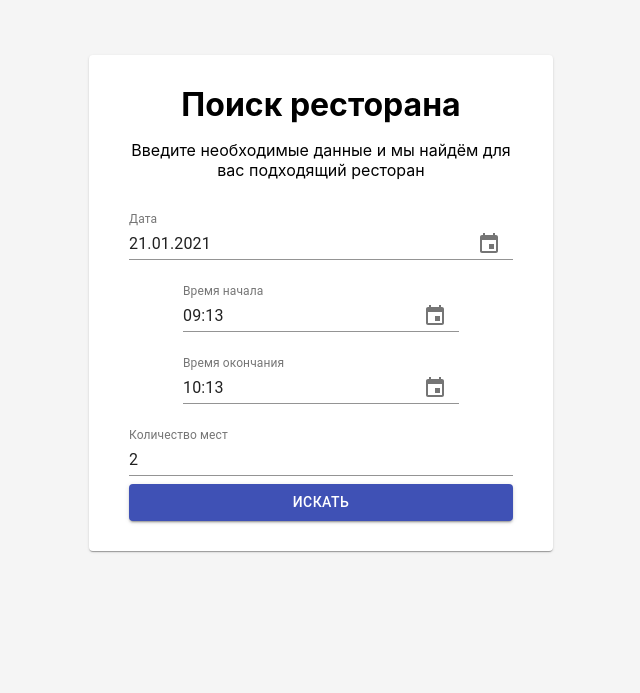
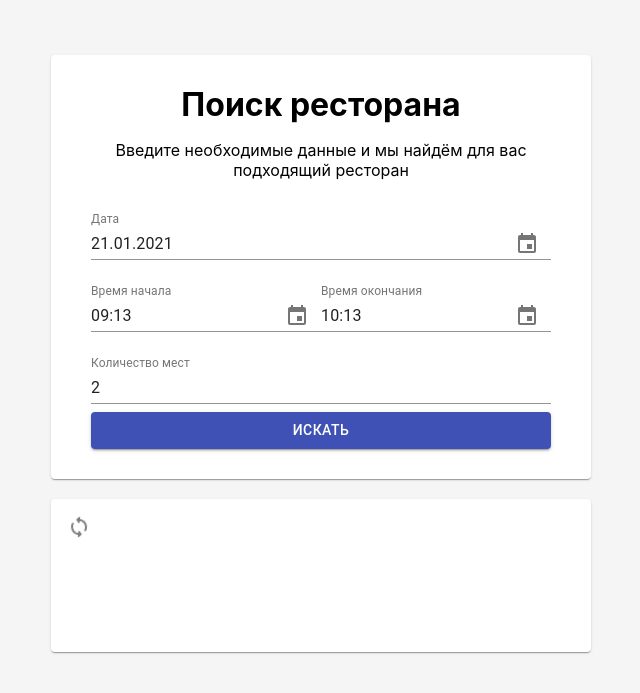
Before and after one commit to FacelessLord/web-dhtml-project, a React (Create React App) app: page / in a window 1280 px wide. Shown: the part 105-798 px from the top of the page, without its empty margins (319-959 px from the left). Built offline with nearby package versions, Linux system fonts and the light colour scheme.

Commit message:
Restaurant card rendering

```diff
--- a/package.json
+++ b/package.json
@@ -5,6 +5,7 @@
   "dependencies": {
     "@date-io/moment": "^1.3.13",
     "@material-ui/core": "^4.11.2",
+    "@material-ui/icons": "^4.11.2",
     "@material-ui/pickers": "^3.2.10",
     "@opuscapita/react-dates": "^0.5.14",
     "@opuscapita/react-datetime": "^3.7.2",
--- a/src/App.css
+++ b/src/App.css
@@ -32,21 +32,57 @@ body {
     color: #61dafb;
 }
 
-@keyframes App-logo-spin {
+@keyframes spin {
     from {
         transform: rotate(0deg);
     }
     to {
-        transform: rotate(360deg);
+        transform: rotate(-360deg);
     }
 }
 
 .form {
-    max-width: 30vw;
-    margin: 20vh auto;
+    max-width: 460px;
+    margin: 20vh auto 0;
     padding: 30px 40px 30px;
     /*border: solid 0;*/
     background: white;
     border-radius: 4px;
     box-shadow: 0px 2px 1px -1px rgba(0, 0, 0, 0.2), 0px 1px 1px 0px rgba(0, 0, 0, 0.14), 0px 1px 3px 0px rgba(0, 0, 0, 0.12);
 }
+
+.datepicker {
+    max-width: 100%;
+}
+
+.expandButton.expandButton.expandButton {
+    position: relative;
+    margin-right: 0;
+    margin-left: auto;
+}
+
+.restaurantInfo.restaurantInfo {
+    text-align: left;
+    align-items: flex-start;
+}
+
+.restaurantImage {
+    margin: 16px 0 16px 16px;
+    min-height: 120px;
+    min-width: 160px;
+}
+
+.restaurantCards {
+    margin-bottom: 160px;
+}
+
+.loadingIcon {
+    color: rgba(0, 0, 0, .5)
+}
+
+
+@media (prefers-reduced-motion: no-preference) {
+    .spin {
+        animation: spin infinite 1s linear;
+    }
+}
--- a/src/App.tsx
+++ b/src/App.tsx
@@ -1,15 +1,17 @@
-import React from 'react';
+import React, {useState} from 'react';
 import './App.css';
 import {BrowserRouter, Switch, Route, Link} from "react-router-dom";
 import {SearchPage} from "./SearchPage";
+import {Restaurant} from "./common";
 
 function App() {
+  const [searchResults, setSearchResults] = useState<Restaurant[]>([])
   return (
     <div className="App">
       <BrowserRouter>
         <Switch>
           <Route path={"/"}>
-            <SearchPage/>
+            <SearchPage setSearchResults={setSearchResults}/>
           </Route>
         </Switch>
       </BrowserRouter>
--- a/src/SearchPage.tsx
+++ b/src/SearchPage.tsx
@@ -1,17 +1,34 @@
-import React from "react";
-import {Button, CardHeader, Grid, TextField} from "@material-ui/core";
+import React, {useState} from "react";
+import {
+  Button,
+  Card,
+  CardHeader, CardMedia, createStyles,
+  Grid, makeStyles,
+  TextField, Theme
+} from "@material-ui/core";
 import {KeyboardDatePicker, KeyboardTimePicker, MuiPickersUtilsProvider} from "@material-ui/pickers";
 import {MaterialUiPickersDate} from "@material-ui/pickers/typings/date";
 import MomentUtils from "@date-io/moment";
 import moment, {Moment} from "moment";
+import {Host, Restaurant} from "./common";
+import {Link} from "react-router-dom";
+import "./restaurant_card.css"
+import {red} from "@material-ui/core/colors";
+import {LoopRounded} from "@material-ui/icons";
+
+interface SearchPageProps {
+  setSearchResults: (r: Restaurant[]) => void;
+}
 
 class SearchPageState {
   startDatetime: Moment = moment();
   endDatetime: Moment = moment().add(1, "hour");
   seatsCount: number = 2;
+  restaurants: Restaurant[] = [];
+  state: "await" | "loading" | "loaded" | "errored" = "loading"
 }
 
-export class SearchPage extends React.Component<{}, SearchPageState> {
+export class SearchPage extends React.Component<SearchPageProps, SearchPageState> {
   state: SearchPageState = new SearchPageState();
 
   componentDidMount() {
@@ -26,11 +43,13 @@ export class SearchPage extends React.Component<{}, SearchPageState> {
   render() {
     return <div className={"background"}>
       <div className={"form"}>
+        <Link id={"resultsLink"} style={{display: "none"}} to={"/results"}>Results</Link>
         <MuiPickersUtilsProvider utils={MomentUtils}>
-          <Grid container justify="center" direction={"column"}>
+          <Grid container justify="space-around" direction={"column"}>
             <h1>Поиск ресторана</h1>
             <p>Введите необходимые данные и мы найдём для вас подходящий ресторан</p>
             <KeyboardDatePicker
+              className={"datepicker"}
               margin="normal"
               id="date-picker-dialog"
               label="Дата"
@@ -50,7 +69,7 @@ export class SearchPage extends React.Component<{}, SearchPageState> {
                 'aria-label': 'change date',
               }}
             />
-            <Grid container justify="space-around">
+            <Grid container wrap={"nowrap"} justify="space-evenly" direction={"row"}>
               <KeyboardTimePicker
                 margin="normal"
                 id="time-picker"
@@ -59,7 +78,11 @@ export class SearchPage extends React.Component<{}, SearchPageState> {
                 ampm={false}
                 value={this.state.startDatetime}
                 onChange={(startDatetime: MaterialUiPickersDate) => {
-                  if (startDatetime) this.setState({startDatetime})
+                  if (startDatetime)
+                    if (startDatetime.isAfter(this.state.startDatetime))
+                      this.setState({startDatetime, endDatetime: startDatetime.clone().add(30, 'minutes')})
+                    else
+                      this.setState({startDatetime})
                 }}
                 KeyboardButtonProps={{
                   'aria-label': 'change time',
@@ -72,13 +95,16 @@ export class SearchPage extends React.Component<{}, SearchPageState> {
                 ampm={false}
                 value={this.state.endDatetime}
                 onChange={(endDatetime: MaterialUiPickersDate) => {
-                  if (endDatetime && endDatetime.isAfter(this.state.startDatetime))
-                    this.setState({endDatetime})
+                  if (endDatetime)
+                    if (!endDatetime.isAfter(this.state.startDatetime))
+                      this.setState({endDatetime, startDatetime: endDatetime.clone().add(-30, 'minutes')})
+                    else
+                      this.setState({endDatetime})
                 }}
                 KeyboardButtonProps={{
                   'aria-label': 'change time',
-                }}
-              /></Grid>
+                }}/>
+            </Grid>
             <TextField
               margin="normal"
               id="seat-count"
@@ -91,15 +117,98 @@ export class SearchPage extends React.Component<{}, SearchPageState> {
               }}/>
             <Button variant="contained" color="primary" onClick={e => {
               console.log(this.state.startDatetime.format(this.DATEFORMAT))
-              fetch(`http://127.0.0.1:5000/search?startDatetime=${this.state.startDatetime.format(this.DATEFORMAT)}` +
+              this.setState({state: "loading"})
+              fetch(Host + `/search?startDatetime=${this.state.startDatetime.format(this.DATEFORMAT)}` +
                 `&endDatetime=${this.state.endDatetime.format(this.DATEFORMAT)}&` +
                 `seatsCount=${this.state.seatsCount}`)
+                .then(t => t.json())
+                .then(result => this.setState({restaurants: result.restaurants, state: "loaded"}))
+                .catch(e => this.setState({state: "errored"}))
+                .then(() => document.getElementById("resultAnchor")
+                  ?.scrollIntoView({block: "start", behavior: "smooth"}))
             }}>
               Искать
             </Button>
           </Grid>
         </MuiPickersUtilsProvider>
       </div>
+      <Grid container direction={"column"} className={"restaurantCards"}>
+        <div id={"resultAnchor"}/>
+        {renderSearchResults(this.state)}
+      </Grid>
     </div>
   }
 }
+
+function renderSearchResults(state: SearchPageState) {
+  switch (state.state) {
+    case "await":
+      return ""
+    case "loading":
+      return (<Card className={"restaurantCardAuxiliary"}><LoopRounded className={"spin loadingIcon"}/></Card>)
+    case "loaded":
+      return state.restaurants.map(r => <RestaurantCard key={r.id} restaurant={r}/>)
+    case "errored":
+      return (<Card className={"restaurantCardAuxiliary"}>Произошла ошибка при загрузке. Попробуйте через несколько
+        минут</Card>)
+  }
+}
+
+
+function formatSuitableTables(count: number) {
+  const countMod100 = count % 100;
+  if (countMod100 % 10 === 1)
+    return "подходящий столик"
+  if (~[2, 3, 4].indexOf(countMod100 % 10))
+    return "подходящих столика"
+  return "подходящих столиков"
+}
+
+interface RestaurantCardProps {
+  restaurant: Restaurant;
+}
+
+function RestaurantCard(props: RestaurantCardProps) {
+  const classes = useStyles();
+  const [expanded, setExpanded] = useState<boolean>(false)
+
+  return (<Card className={"restaurantCard"}>
+    <Grid container direction={"row"} wrap={"nowrap"}>
+      <CardMedia
+        className={"restaurantImage"}
+        image={Host + `/static/restaurant/image?restaurant_id=` + props.restaurant.id}
+        title="Paella dish"
+      />
+      <CardHeader
+        className={"restaurantInfo"}
+        title={props.restaurant.restaurantName}
+        subheader={`${props.restaurant.tables.length} ${formatSuitableTables(props.restaurant.tables.length)}`}
+      />
+    </Grid>
+  </Card>)
+}
+
+const useStyles = makeStyles((theme: Theme) =>
+  createStyles({
+    root: {
+      maxWidth: 345,
+    },
+    media: {
+      height: 0,
+      paddingTop: '56.25%', // 16:9
+    },
+    expand: {
+      transform: 'rotate(0deg)',
+      marginLeft: 'auto',
+      transition: theme.transitions.create('transform', {
+        duration: theme.transitions.duration.shortest,
+      }),
+    },
+    expandOpen: {
+      transform: 'rotate(180deg)',
+    },
+    avatar: {
+      backgroundColor: red[500],
+    },
+  }),
+);
--- /dev/null
+++ b/src/common.ts
@@ -0,0 +1,12 @@
+export class Table {
+  tableNumber: number = 0;
+  seatCount: number = 0;
+}
+
+export class Restaurant {
+  tables: Table[] = [];
+  id: number = 0;
+  restaurantName: string = '';
+}
+
+export const Host = "http://127.0.0.1:5000"
--- /dev/null
+++ b/src/restaurant_card.css
@@ -0,0 +1,16 @@
+
+.restaurantCard{
+    width: 540px;
+    height: 153px;
+    margin: 20px auto 0;
+    text-align: left;
+}
+
+.restaurantCardAuxiliary{
+    width: 540px;
+    height: 153px;
+    margin: 20px auto 0;
+    box-sizing: border-box;
+    padding: 16px;
+    text-align: left;
+}
```
Also changed, not shown: 2 other files (tests, documents, lock files or other folders).
